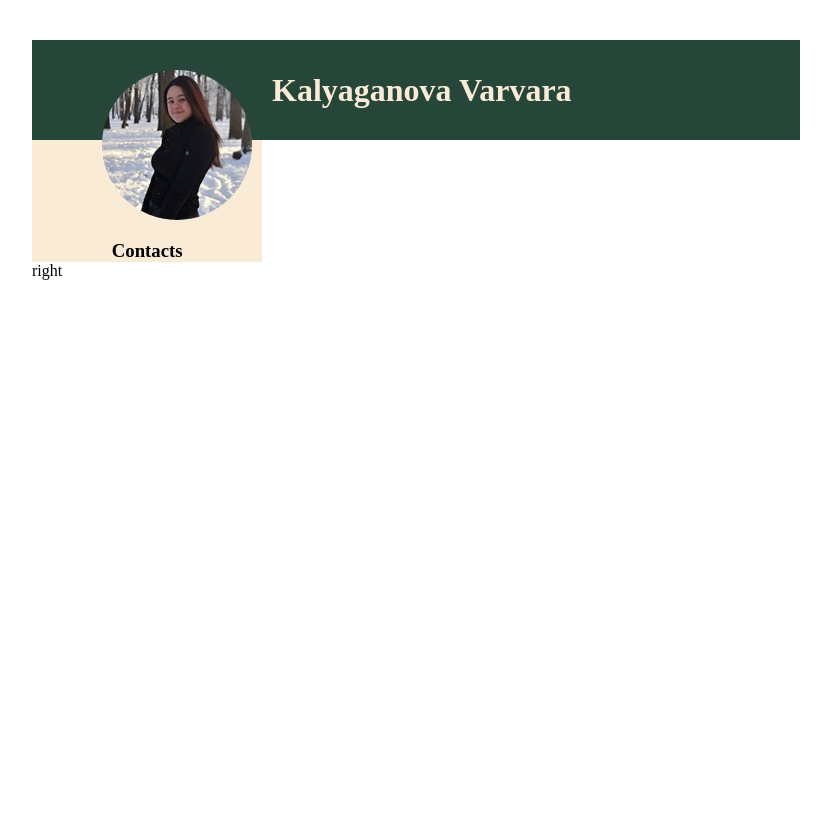
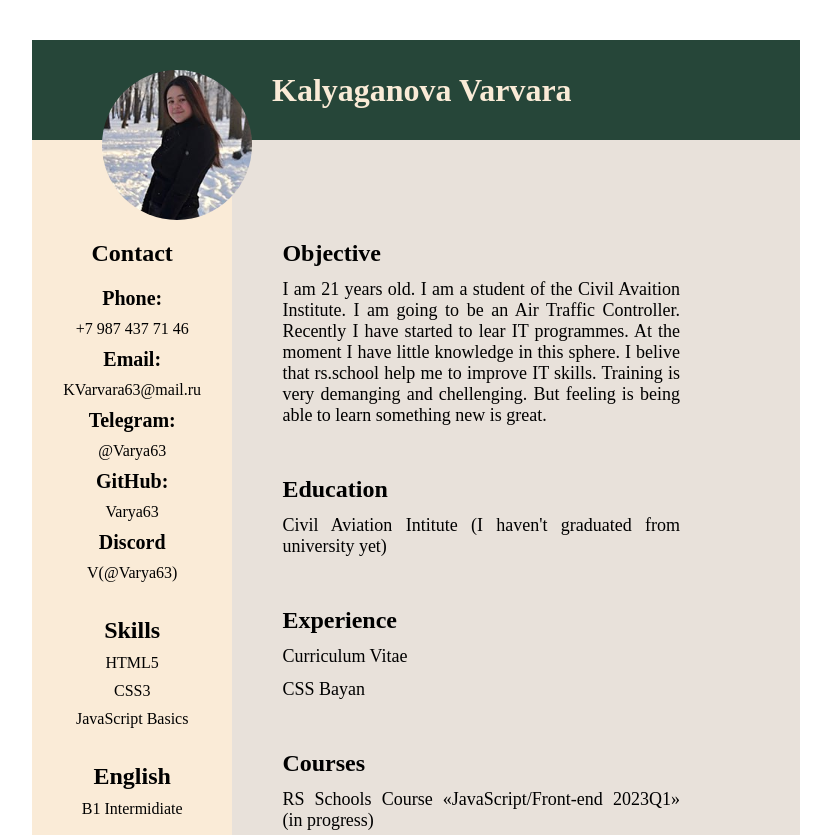
Before and after one commit to Varya63/rsschool-cv, a plain HTML site: page index.html in a window 1280 px wide. Shown: the top 835 px of the page, without its empty margins (224-1055 px from the left). Before the commit the page ends 800 px from the top, so only its background shows below. Drawn offline with Linux system fonts and the light colour scheme.

Commit message:
feat: addgeneral info

```diff
--- a/index.html
+++ b/index.html
@@ -20,14 +20,52 @@
   <div class="content">
     <div class="left">
       <div class="contact">
-        <h3>Contacts</h3>
+        <h2>Contact</h2>
+        <h4>Phone:</h4>
+        <p>+7 987 437 71 46</p>
+        <h4>Email:</h4>
+        <p>KVarvara63@mail.ru</p>
+        <h4>Telegram:</h4>
+        <p>@Varya63</p>
+        <h4>GitHub:</h4>
+        <p>Varya63</p>
+        <h4>Discord</h4>
+        <p>V(@Varya63)</p>
       </div>
-    </div>
+
+      <div class="skills">
+        <h2>Skills</h2>
+        <p>HTML5</p>
+        <p>CSS3</p>
+        <p>JavaScript Basics</p>
+        <h2>English</h2>
+        <p>B1 Intermidiate</p>
+
   </div>
+</div>
 
   <div class="right">
-    <p>right</p>
+    <div class="objective">
+      <h2>Objective</h2>
+      <p>I am 21 years old. I am a student of the Civil Avaition Institute. I am going to be an Air Traffic Controller.
+         Recently I have started to lear IT programmes. At the moment I have little knowledge in this sphere. I belive that rs.school help me
+         to improve IT skills. Training is very demanging and chellenging. But feeling is being able to learn something new is great.</p>
+    </div>
+    <div class="study">
+      <h2>Education</h2>
+      <p>Civil Aviation Intitute (I haven't graduated from university yet)
+      </p>
+    </div>
+    <div class="experience">
+    <h2>Experience</h2>
+    <p>Curriculum Vitae</p>
+    <p>CSS Bayan</p>
   </div>
+<div class="courses">
+  <h2>Courses</h2>
+  <p>RS Schools Course «JavaScript/Front-end 2023Q1» (in progress)</p>
+</div>
+</div>
 
 
  </div>
--- a/style.css
+++ b/style.css
@@ -46,6 +46,48 @@
     margin-top: 100px;
 }
 
+.contact h2{
+    margin: 20px 0;
+}
+
+.contact h4 {
+    font-size: 20px;
+    margin: 10px 0;
+}
+
+.skills h2 {
+    margin-top: 35px;
+}
+
+.skills p{
+    margin: 10px 0;
+}
+
 .right {
     width: 70%;
+    padding: 50px;
+    background-color: rgb(232, 225, 218);
 }
+
+.right .objective {
+    margin-top: 50px;
+}
+
+.right p{
+    margin-right: 70px;
+    text-align: justify;
+    font-size: 18px;
+    margin-top: 12px;
+}
+
+.right .study {
+    margin: 50px 0;
+}
+
+.right .experience {
+    margin: 50px 0;
+}
+
+.right .courses {
+    margin: 50px 0;
+}
```
